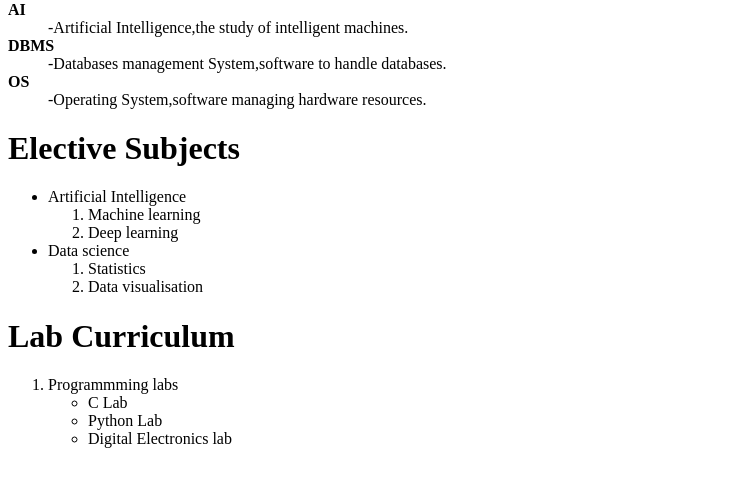
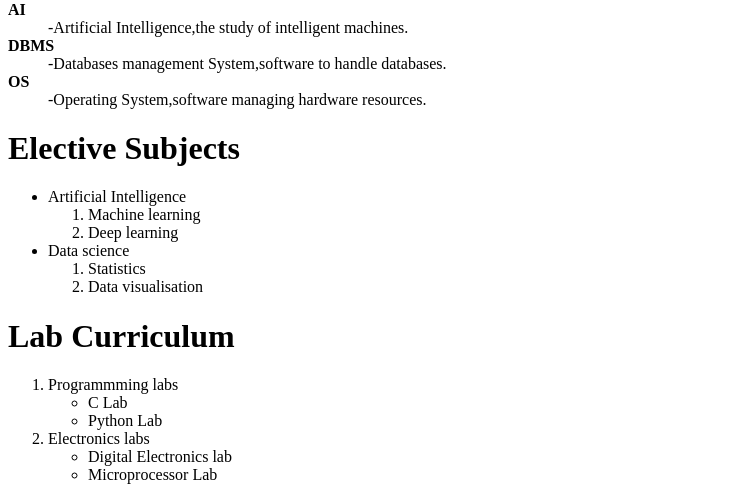
Before and after one commit to Shivansh0449singh/Experiments, a plain HTML site: page practice.html in a window 1280 px wide. Shown: the part 605-1105 px from the top of the page, without its empty margins (0-737 px from the left). Before the commit the page ends 1069 px from the top, so only its background shows below. Drawn offline with Linux system fonts and the light colour scheme.

Commit message:
all done

```diff
--- a/practice.html
+++ b/practice.html
@@ -80,12 +80,16 @@
                     Python Lab
                 </li>
             </ul>
-
+            <li>
+                Electronics labs
+            </li>
             <ul type="circle">
                 <li>
                     Digital Electronics lab
                 </li>
-
+                <li>
+                    Microprocessor Lab
+                </li>
             </ul>
         </ol>
     </body>
```
